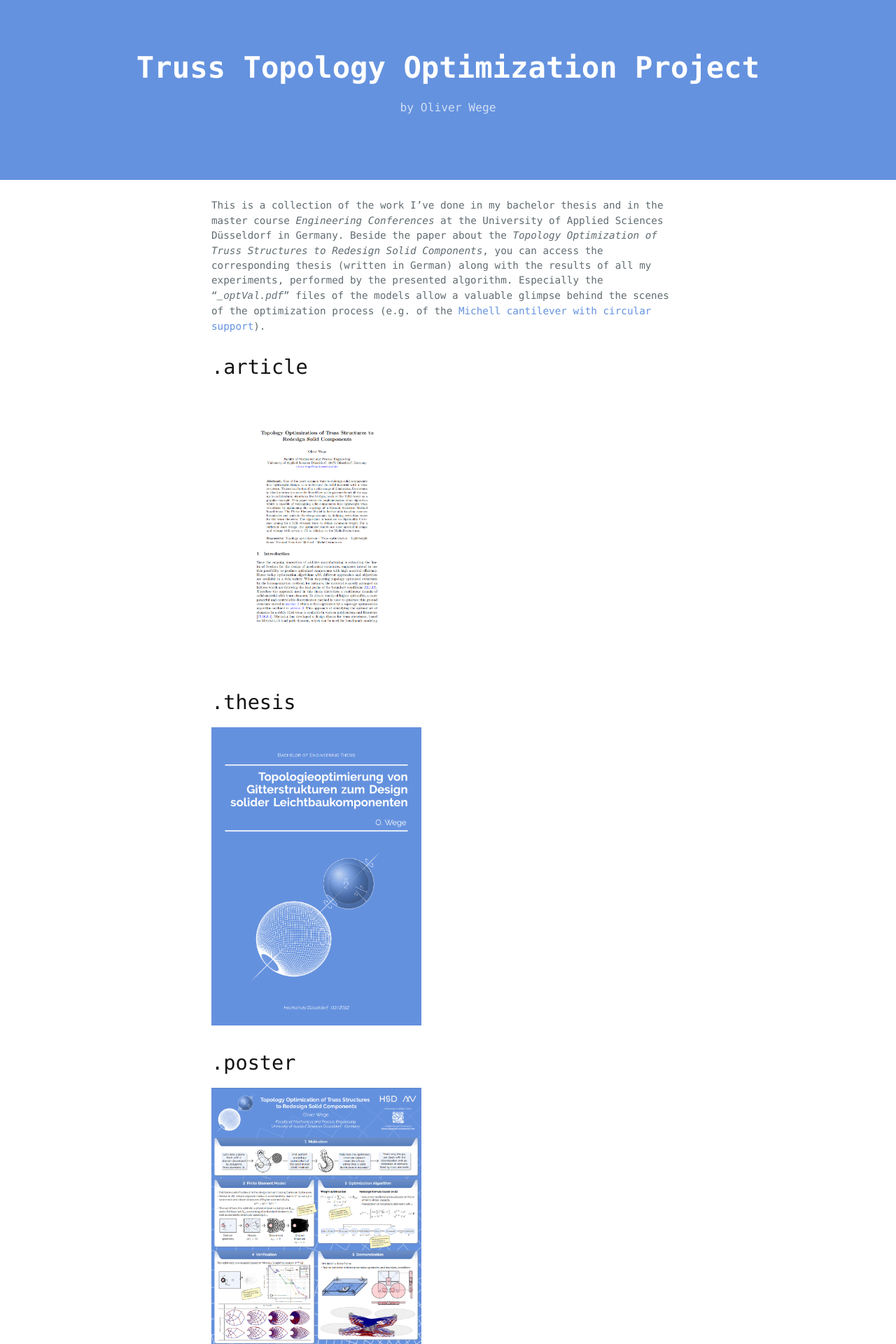
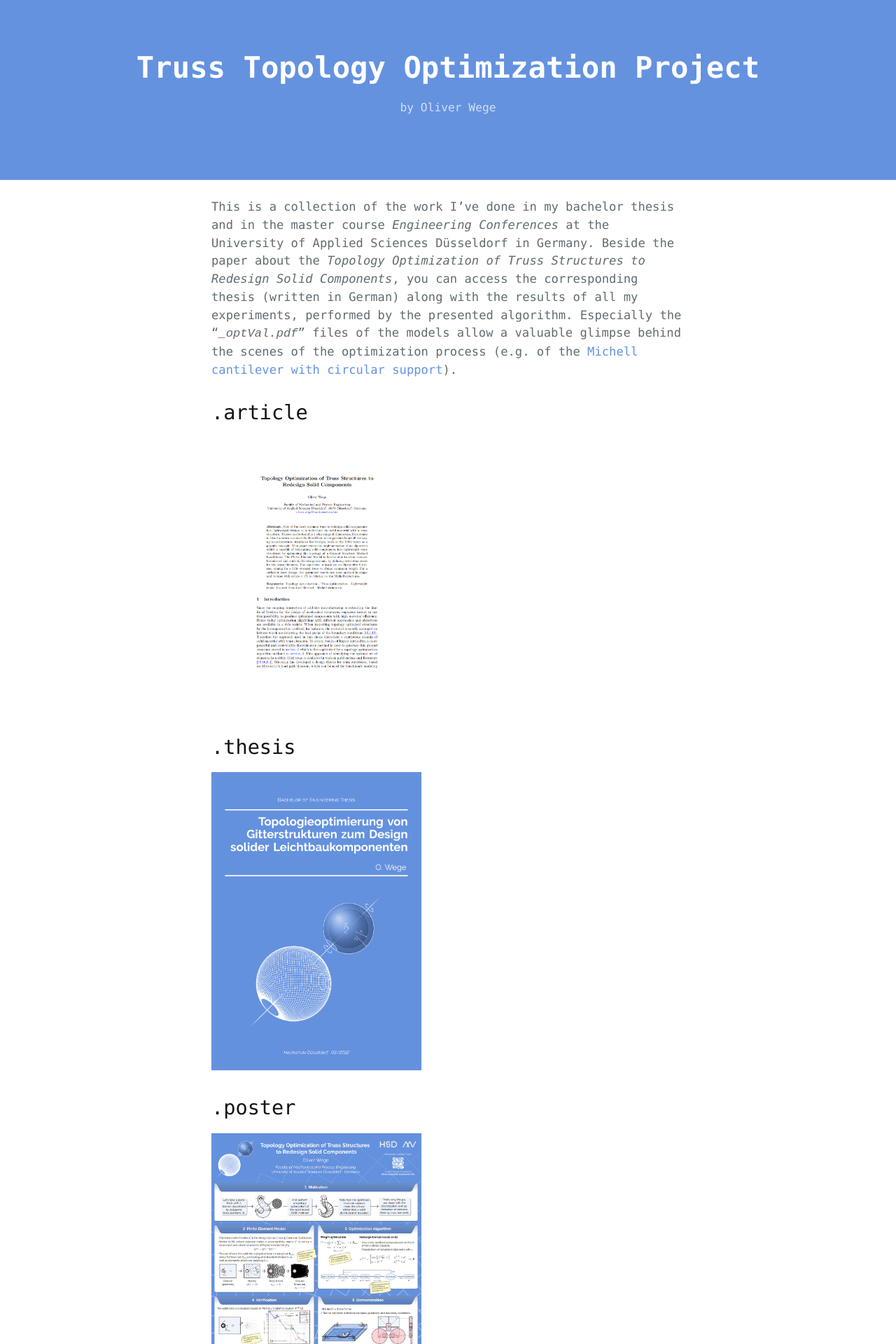
Before and after one commit to olwege/olwege.github.io, a Jekyll site: the page built from index.md, in a window 1280 px wide. Shown: the top 1920 px of the page at 70% size. Built offline with Jekyll 4.4.1, drawn with Linux system fonts in a browser that asks for light colours; our own code applies the rules of GitHub Pages for plain Markdown files.

```diff
--- a/index.md
+++ b/index.md
@@ -1,4 +1,4 @@
-This is a collection of the work I've done in my bachelor thesis and in the master course _Engineering Conferences_ at the University of Applied Sciences Düsseldorf in Germany. Beside the paper about the _Topology Optimization of Truss Structures to Redesign Solid Components_, you can access the corresponding thesis (written in German) along with the results of all my experiments, performed by the presented algorithm. Especially the "_<tt>_optVal.pdf</tt>_" files of the models allow a valuable glimpse behind the scenes of the optimization process (e.g. of the [Michell cantilever with circular support](/files/imgs/results/michellCircCantilever/michellCircCantilever_optVal.pdf)).
+<big> This is a collection of the work I've done in my bachelor thesis and in the master course _Engineering Conferences_ at the University of Applied Sciences Düsseldorf in Germany. Beside the paper about the _Topology Optimization of Truss Structures to Redesign Solid Components_, you can access the corresponding thesis (written in German) along with the results of all my experiments, performed by the presented algorithm. Especially the "_<tt>_optVal.pdf</tt>_" files of the models allow a valuable glimpse behind the scenes of the optimization process (e.g. of the [Michell cantilever with circular support](/files/imgs/results/michellCircCantilever/michellCircCantilever_optVal.pdf)). </big>
 
 # .article
 <a href="/files/docs/Wege2022_Article_TrussOptimization_en.pdf" class="imghover">
```
